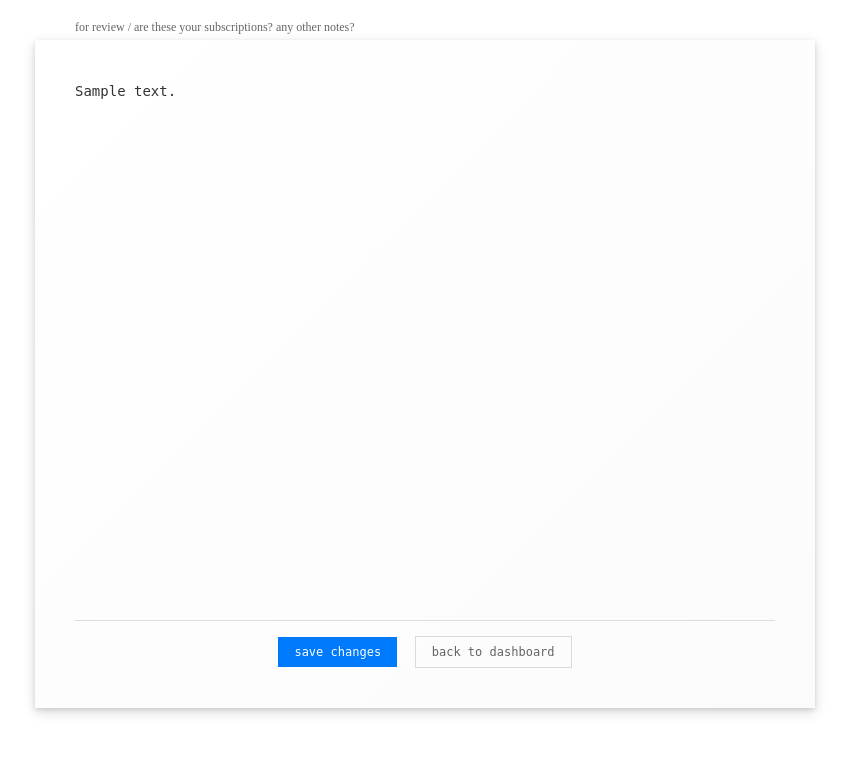
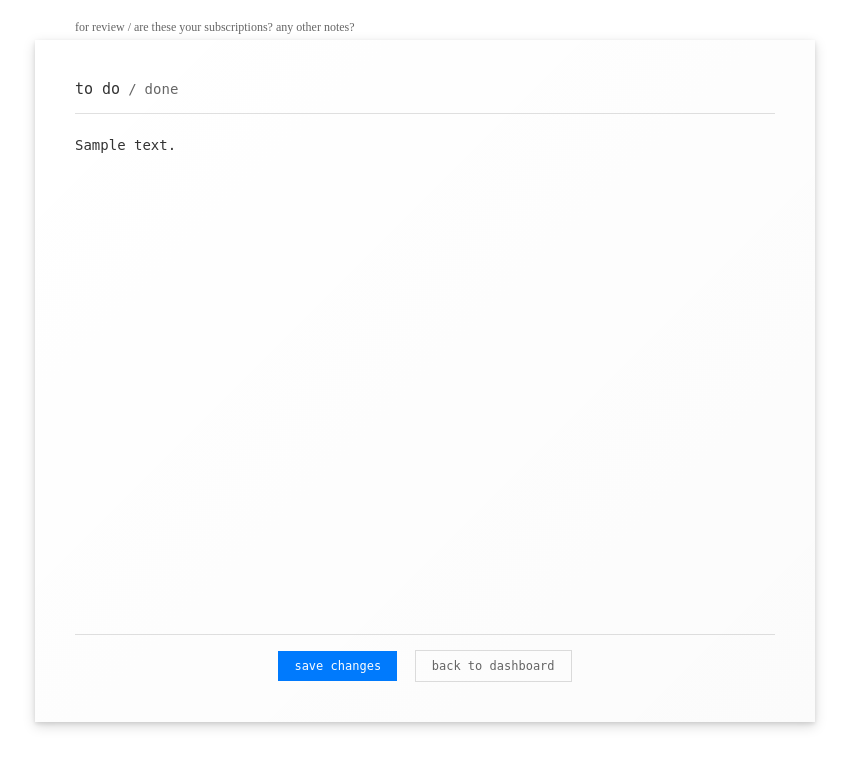
Before and after one commit to rohanluthra13/subscriptions, a Python web app: template templates/review_view.html in a window 1280 px wide. Shown: the top 768 px of the page, without its empty margins (215-1064 px from the left). Run offline with Jinja, Linux system fonts and the light colour scheme; the template is opened without the code that fills it: most values are stand-ins (such as "Sample title", 1, 10 or a date in 2020).

Commit message:
feat: enhance review UI with improved layout and filtering
- Remove subscription block outlines for cleaner appearance
- Implement CSS Grid layout with 40/60 column alignment for consistent Yes/No positioning
- Add collapsible notes with + icon instead of always-visible input boxes
- Create "to do / done" filter system with swapping button positions
- Make selected filter button larger (15px) and reduce subscription name size (13px)
- Remove real-time filtering - items only move between categories after save
- Eliminate hover effects on subscription blocks for minimal aesthetic

🤖 Generated with [Claude Code](https://claude.ai/code)

Co-Authored-By: Claude <noreply@anthropic.com>

```diff
--- a/templates/review_view.html
+++ b/templates/review_view.html
@@ -6,7 +6,14 @@
 <!-- Paper container for review -->
 <div class="paper-container" style="margin-top: 5px;">
 
-    <form id="review-form" method="post" action="/save_review" style="height: 65vh; overflow-y: auto; margin-bottom: 20px; display: flex; flex-direction: column;">
+    <!-- Filter header buttons -->
+    <div style="display: flex; align-items: center; margin-bottom: 20px; padding-bottom: 15px; border-bottom: 1px solid #e0e0e0;">
+        <button type="button" id="first-btn" onclick="toggleFilter()" style="border: none; background: none; color: #333; cursor: pointer; font-size: 15px; font-family: inherit; padding: 0; font-weight: 500;">to do</button>
+        <span style="color: #666; margin: 0 8px; font-size: 14px;">/</span>
+        <button type="button" id="second-btn" onclick="toggleFilter()" style="border: none; background: none; color: #666; cursor: pointer; font-size: 14px; font-family: inherit; padding: 0;">done</button>
+    </div>
+
+    <form id="review-form" method="post" action="/save_review" style="height: 60vh; overflow-y: auto; margin-bottom: 20px; display: flex; flex-direction: column;">
         <div id="review-content" style="flex: 1;">
             {{checklist_content}}
         </div>
@@ -57,13 +64,104 @@
         line-height: 1.6;
     }
 
-    /* Subscription item hover effect */
-    .subscription-item:hover {
-        background: #f9f9f9;
+    /* Add note button hover effect */
+    button[id^="add-note-btn-"]:hover {
+        color: #333 !important;
+    }
+
+    /* Filter button hover effects */
+    #first-btn:hover, #second-btn:hover {
+        color: #333 !important;
     }
 </style>
 
 <script>
+    let currentFilter = 'todo'; // Default to showing to-do items
+
+    function toggleFilter() {
+        currentFilter = currentFilter === 'todo' ? 'done' : 'todo';
+        updateButtonLayout();
+        filterItems();
+    }
+
+    function updateButtonLayout() {
+        const firstBtn = document.getElementById('first-btn');
+        const secondBtn = document.getElementById('second-btn');
+
+        if (currentFilter === 'todo') {
+            // "to do / done" layout
+            firstBtn.textContent = 'to do';
+            firstBtn.style.color = '#333';
+            firstBtn.style.fontWeight = '500';
+            firstBtn.style.fontSize = '15px';
+            secondBtn.textContent = 'done';
+            secondBtn.style.color = '#666';
+            secondBtn.style.fontWeight = 'normal';
+            secondBtn.style.fontSize = '14px';
+        } else {
+            // "done / to do" layout
+            firstBtn.textContent = 'done';
+            firstBtn.style.color = '#333';
+            firstBtn.style.fontWeight = '500';
+            firstBtn.style.fontSize = '15px';
+            secondBtn.textContent = 'to do';
+            secondBtn.style.color = '#666';
+            secondBtn.style.fontWeight = 'normal';
+            secondBtn.style.fontSize = '14px';
+        }
+    }
+
+    function filterItems() {
+        const items = document.querySelectorAll('.subscription-item');
+
+        items.forEach(item => {
+            const isCompleted = item.getAttribute('data-completed') === 'true';
+
+            if (currentFilter === 'todo' && !isCompleted) {
+                item.style.display = 'block';
+            } else if (currentFilter === 'done' && isCompleted) {
+                item.style.display = 'block';
+            } else {
+                item.style.display = 'none';
+            }
+        });
+    }
+
+    function updateItemCompletionStatus() {
+        const items = document.querySelectorAll('.subscription-item');
+
+        items.forEach(item => {
+            // Find radio buttons within this item
+            const yesRadio = item.querySelector('input[type="radio"][value="yes"]');
+            const noRadio = item.querySelector('input[type="radio"][value="no"]');
+
+            // Update data-completed attribute based on current radio button state
+            const isCompleted = yesRadio.checked || noRadio.checked;
+            item.setAttribute('data-completed', isCompleted ? 'true' : 'false');
+        });
+    }
+
+    function toggleNotes(index) {
+        const btn = document.getElementById(`add-note-btn-${index}`);
+        const input = document.getElementById(`notes-input-${index}`);
+
+        if (btn.style.display === 'none') {
+            // Already showing input, don't hide it
+            input.focus();
+        } else {
+            // Show input, hide button
+            btn.style.display = 'none';
+            input.style.display = 'block';
+            input.focus();
+        }
+    }
+
+    // Initialize the view when page loads
+    document.addEventListener('DOMContentLoaded', function() {
+        updateButtonLayout();
+        filterItems();
+    });
+
     function saveReview() {
         const form = document.getElementById('review-form');
         const formData = new FormData(form);
@@ -89,6 +187,10 @@
         .then(response => {
             if (response.ok) {
                 saveBtn.textContent = 'saved!';
+                // Update item completion status based on current form state
+                updateItemCompletionStatus();
+                // Re-filter items after save
+                filterItems();
                 setTimeout(() => {
                     saveBtn.textContent = originalText;
                     saveBtn.disabled = false;
```
Also changed, not shown: main.py (+17 -6 lines).
